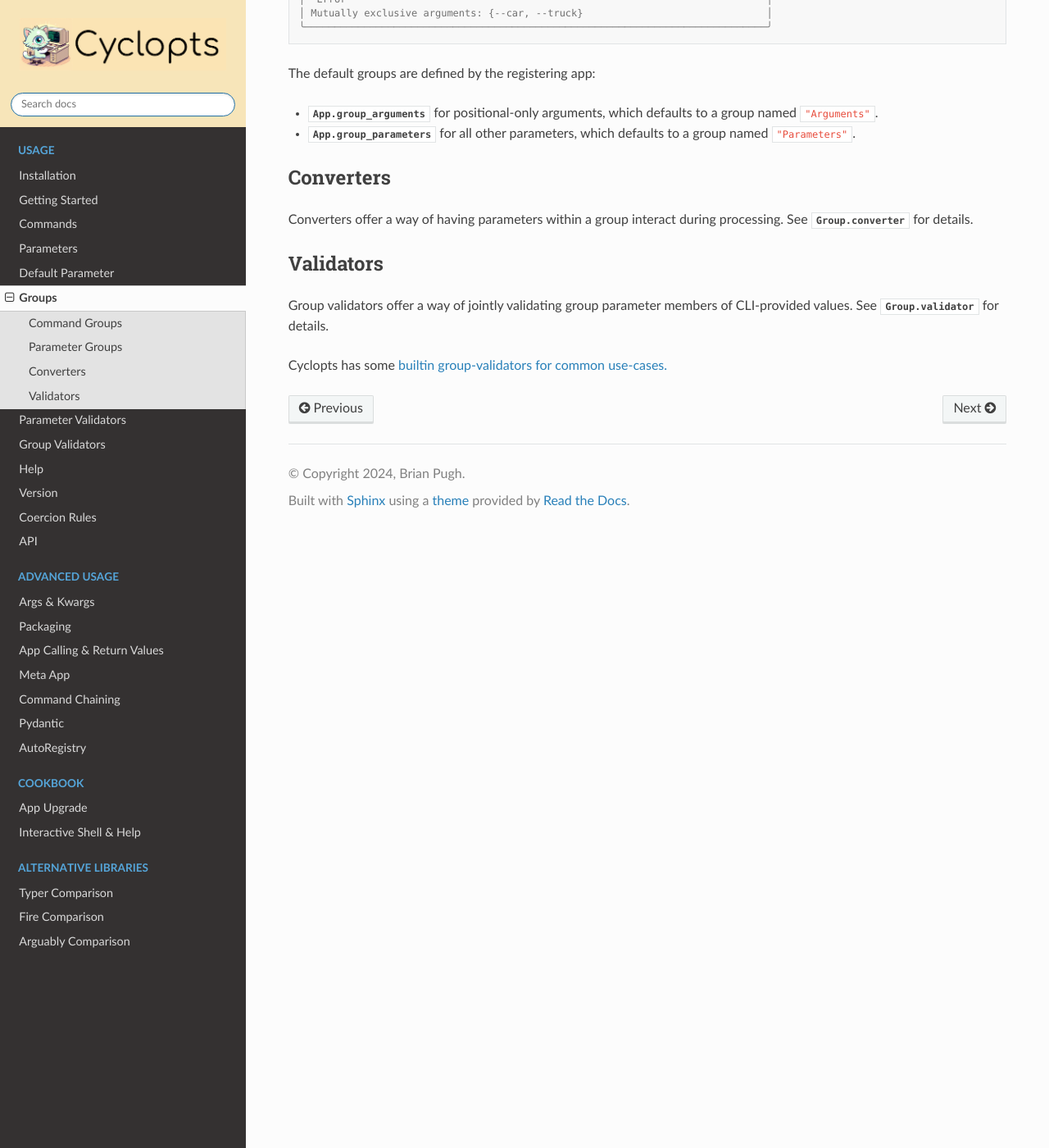
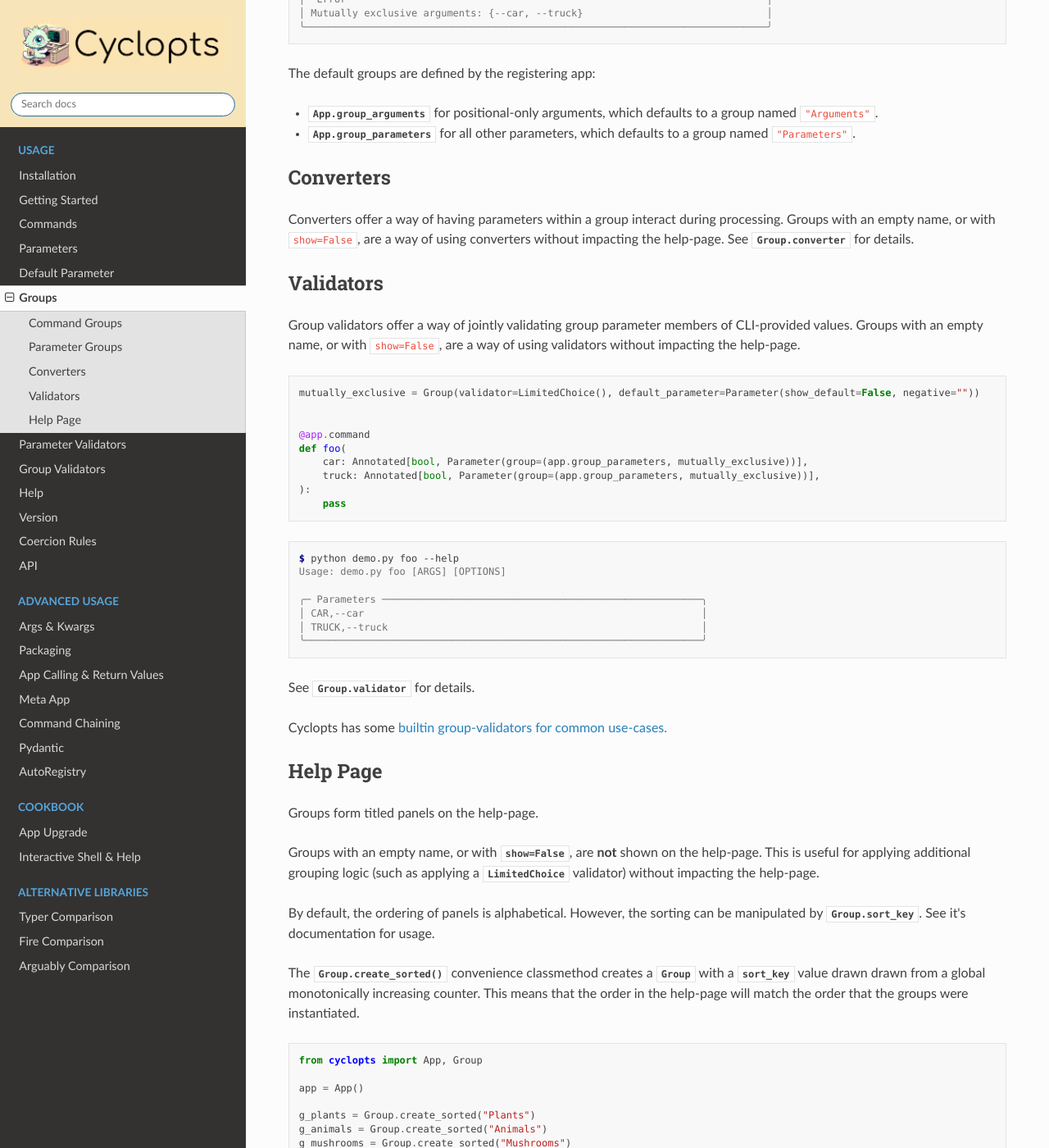
Before and after one commit to BrianPugh/cyclopts, a Sphinx documentation site: the page built from docs/source/groups.rst, in a window 1280 px wide and 1400 px high, scrolled down 2430 px. Shown: the whole window at 82% size. Built offline with Sphinx 7.4.7 and the Read the Docs theme 2.0.0, drawn with Linux system fonts in a browser that asks for light colours; some of the changed text lies outside the part shown.

Commit message:
Add Group.create_sorted

```diff
--- a/docs/source/api.rst
+++ b/docs/source/api.rst
@@ -280,6 +280,7 @@
    .. automethod:: default
 
 .. autoclass:: cyclopts.Group
+   :members: create_sorted
 
    A group of parameters and/or commands in a CLI application.
 
--- a/docs/source/groups.rst
+++ b/docs/source/groups.rst
@@ -143,12 +143,97 @@
 Converters
 ----------
 Converters offer a way of having parameters within a group interact during processing.
+Groups with an empty name, or with ``show=False``, are a way of using converters without impacting the help-page.
 See :attr:`.Group.converter` for details.
 
 ----------
 Validators
 ----------
 Group validators offer a way of jointly validating group parameter members of CLI-provided values.
+Groups with an empty name, or with ``show=False``, are a way of using validators without impacting the help-page.
+
+.. code-block:: python
+
+   mutually_exclusive = Group(validator=LimitedChoice(), default_parameter=Parameter(show_default=False, negative=""))
+
+
+   @app.command
+   def foo(
+       car: Annotated[bool, Parameter(group=(app.group_parameters, mutually_exclusive))],
+       truck: Annotated[bool, Parameter(group=(app.group_parameters, mutually_exclusive))],
+   ):
+       pass
+
+.. code-block:: console
+
+   $ python demo.py foo --help
+   Usage: demo.py foo [ARGS] [OPTIONS]
+
+   ╭─ Parameters ──────────────────────────────────────────────────────╮
+   │ CAR,--car                                                         │
+   │ TRUCK,--truck                                                     │
+   ╰───────────────────────────────────────────────────────────────────╯
+
 See :attr:`.Group.validator` for details.
 
 Cyclopts has some :ref:`builtin group-validators for common use-cases.<Group Validators>`
+
+---------
+Help Page
+---------
+Groups form titled panels on the help-page.
+
+Groups with an empty name, or with :attr:`show=False <.Group.show>`, are **not** shown on the help-page.
+This is useful for applying additional grouping logic (such as applying a :class:`.LimitedChoice` validator) without impacting the help-page.
+
+By default, the ordering of panels is alphabetical.
+However, the sorting can be manipulated by :attr:`.Group.sort_key`. See it's documentation for usage.
+
+The :meth:`.Group.create_sorted` convenience classmethod creates a :class:`.Group` with a :attr:`~.Group.sort_key` value drawn drawn from a global monotonically increasing counter.
+This means that the order in the help-page will match the order that the groups were instantiated.
+
+.. code-block:: python
+
+   from cyclopts import App, Group
+
+   app = App()
+
+   g_plants = Group.create_sorted("Plants")
+   g_animals = Group.create_sorted("Animals")
+   g_mushrooms = Group.create_sorted("Mushrooms")
+
+
+   @app.command(group=g_animals)
+   def zebra():
+       pass
+
+
+   @app.command(group=g_plants)
+   def daisy():
+       pass
+
+
+   @app.command(group=g_mushrooms)
+   def portobello():
+       pass
+
+
+   app()
+
+.. code-block:: bash
+
+   ╭─ Plants ───────────────────────────────────────────────────────────╮
+   │ daisy                                                              │
+   ╰────────────────────────────────────────────────────────────────────╯
+   ╭─ Animals ──────────────────────────────────────────────────────────╮
+   │ zebra                                                              │
+   ╰────────────────────────────────────────────────────────────────────╯
+   ╭─ Mushrooms ────────────────────────────────────────────────────────╮
+   │ portobello                                                         │
+   ╰────────────────────────────────────────────────────────────────────╯
+   ╭─ Commands ─────────────────────────────────────────────────────────╮
+   │ --help,-h  Display this message and exit.                          │
+   │ --version  Display application version.                            │
+   ╰────────────────────────────────────────────────────────────────────╯
+
+A :attr:`~.Group.sort_key` can still be supplied; the global counter will only be used to break sorting ties.
```
Also changed, not shown: 2 other files.
